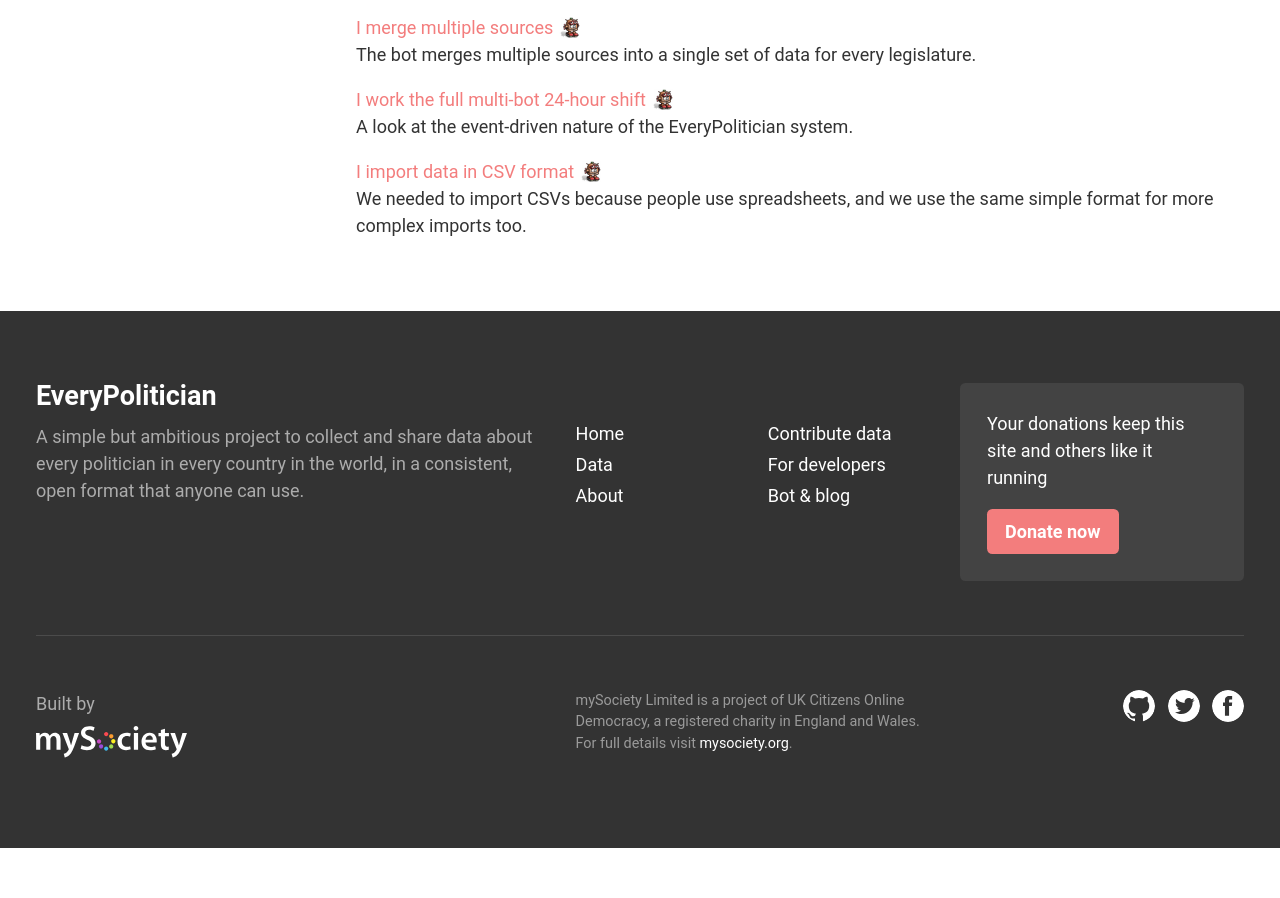
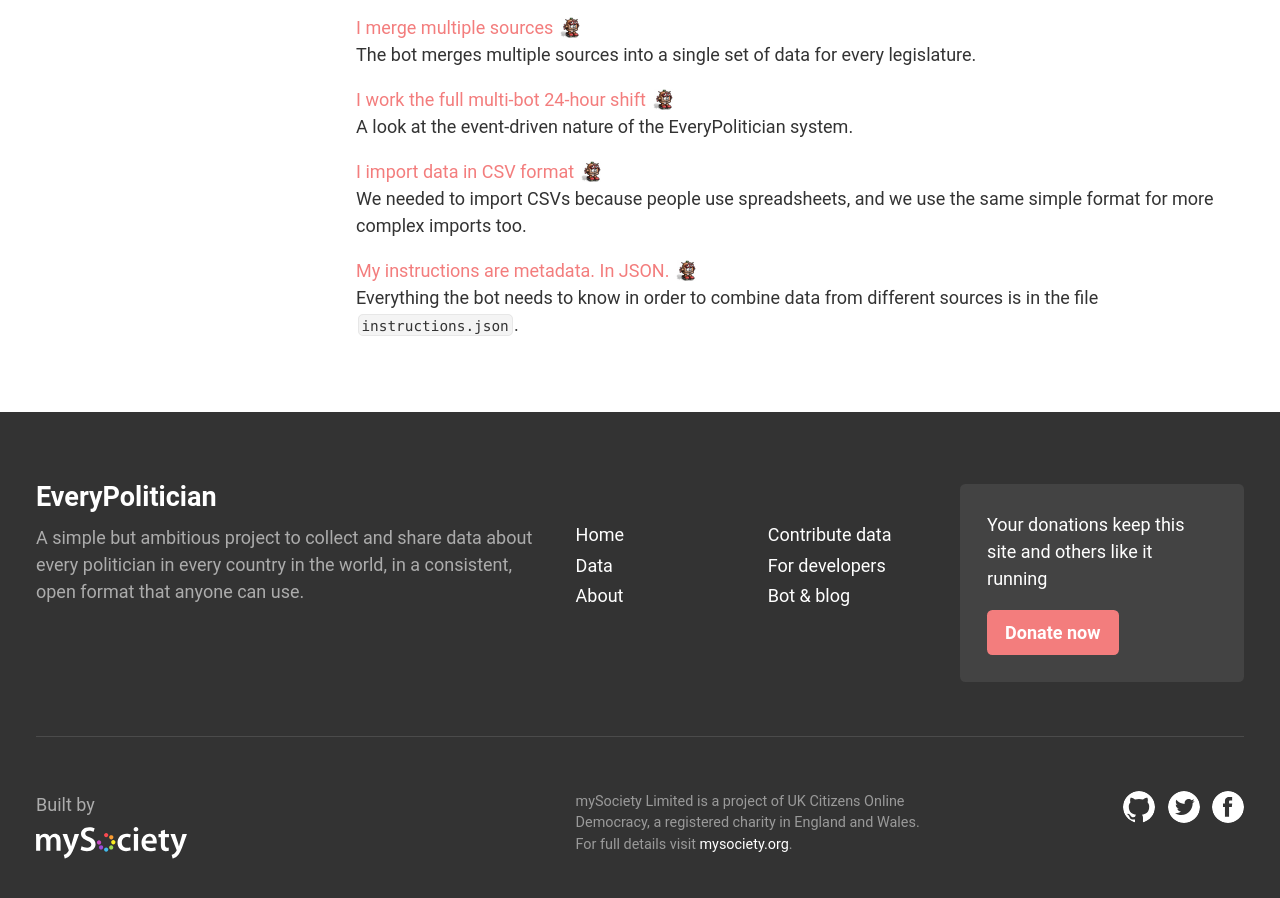
Before and after one commit to everypolitician/everypolitician-docs, a Jekyll site: the page built from bot.html, in a window 1280 px wide and 900 px high, scrolled down 2109 px. Built offline with Jekyll 4.4.1, drawn with Linux system fonts in a browser that asks for light colours; nearby versions of some CDN libraries; before the commit the page ends 2957 px from its top, so only the background shows below that.

Commit message:
add new bot blog post (my instructions are JSON)

```diff
--- a/bot.html
+++ b/bot.html
@@ -191,4 +191,11 @@
     We needed to import CSVs because people use spreadsheets, and we use the same simple format for more complex imports too.
   </p>
 </li>
+<li>
+  <!-- 2016-10-06 -->
+  <a class="link--epbot" href="https://medium.com/@everypolitician/my-instructions-are-metadata-in-json-40c441441cf0">My instructions are metadata. In JSON.</a>
+  <p>
+    Everything the bot needs to know in order to combine data from different sources is in the file <code>instructions.json</code>.
+  </p>
+</li>
 </ul>
```
